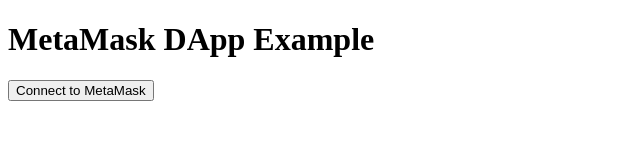
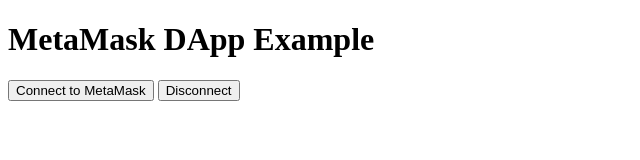
Before and after one commit to mbamania/battleOfTheTitan, a plain HTML site: page index.html in a window 1280 px wide. Shown: the whole page, without its empty margins (0-640 px from the left). Drawn offline with Linux system fonts and the light colour scheme.

Commit message:
Update index.html

```diff
--- a/index.html
+++ b/index.html
@@ -9,6 +9,7 @@
 <body>
     <h1>MetaMask DApp Example</h1>
     <button onclick="connect()">Connect to MetaMask</button>
+        <button onclick="disconnect()">Disconnect</button>
     <div id="account"></div>
     <div id="balance"></div>
 
```
